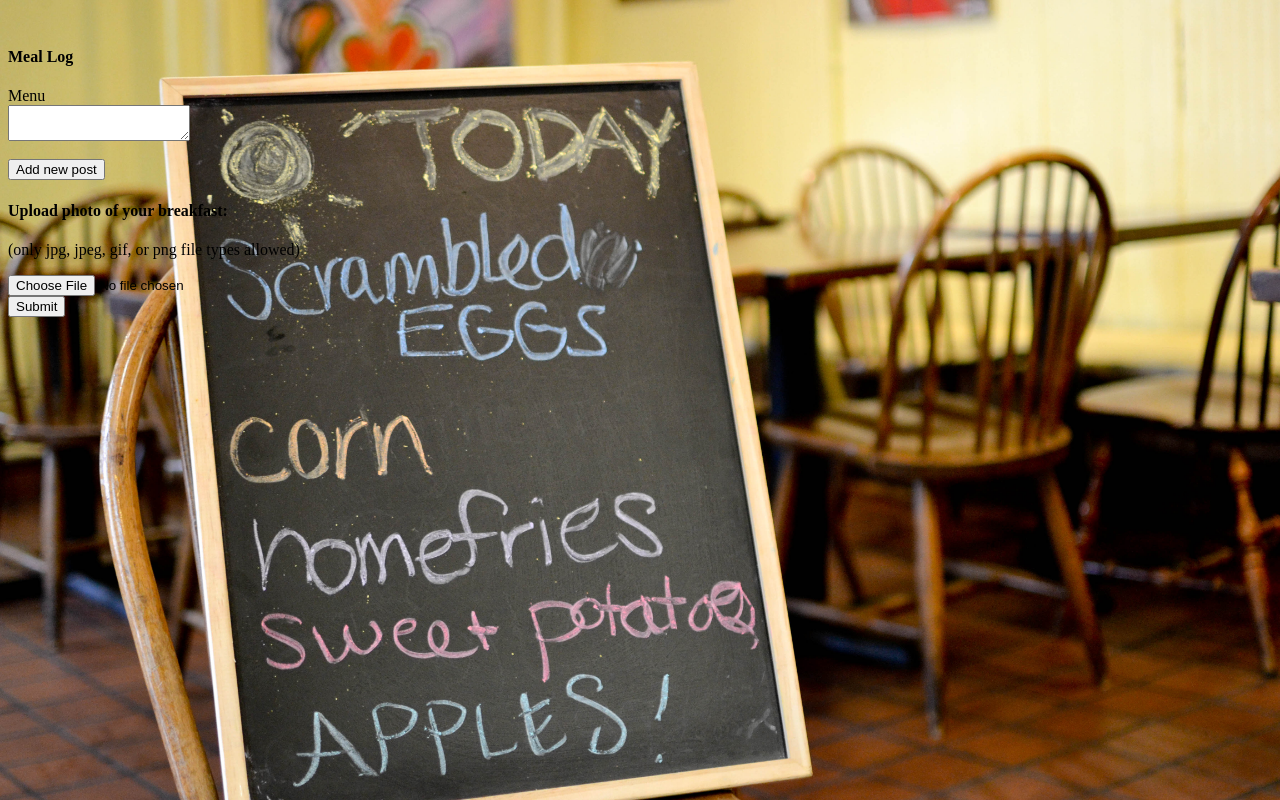
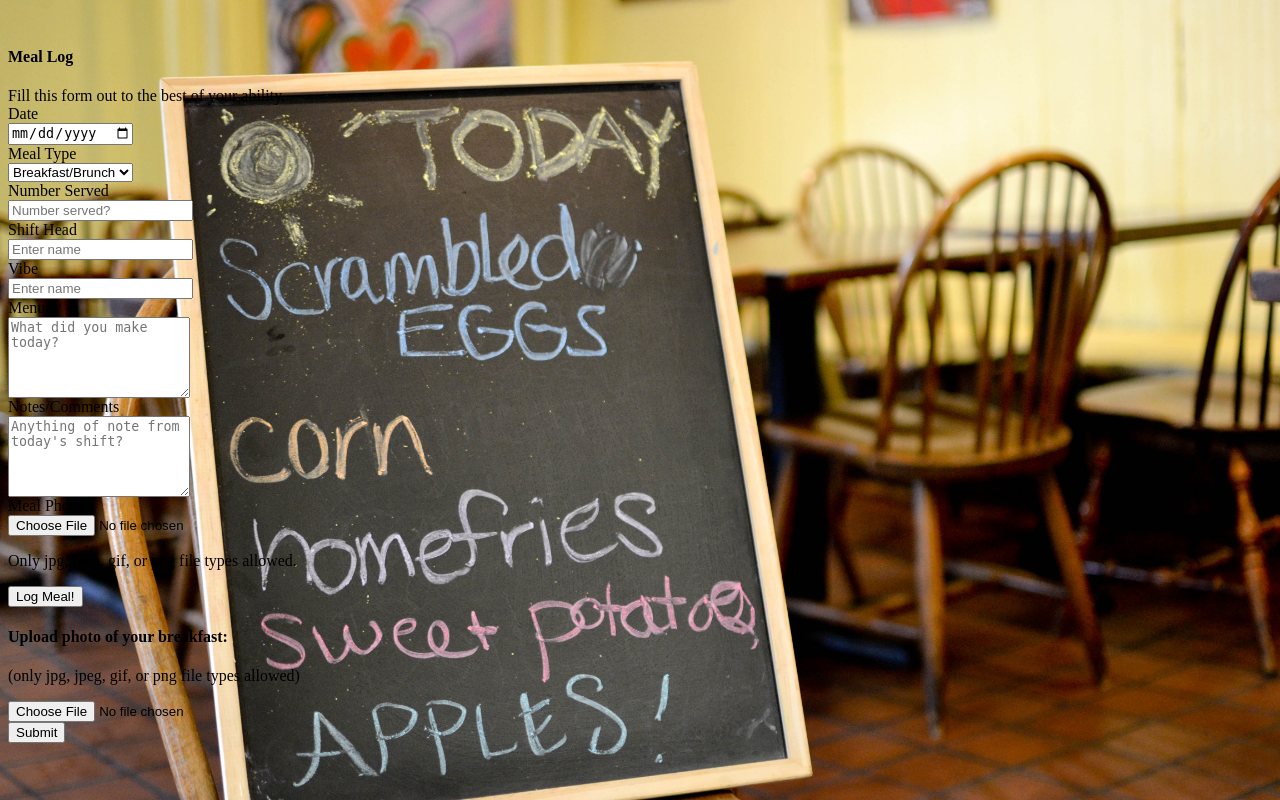
Before and after one commit to mainglis/p4.maryashtoninglis.com, a PHP site: page /index/views/v_meals_add.php in a window 1280 px wide. Run offline with PHP 8.4, Linux system fonts and the light colour scheme; the template is opened without the code that fills it, so the values that code supplies are empty.

Commit message:
Create meal add form, create volunteer model locally.

```diff
--- a/css/meals.css
+++ b/css/meals.css
@@ -6,3 +6,8 @@ body {
   background-repeat:no-repeat;
   background-position: center;
 }
+
+textarea .input-sm {
+	height: 20px;
+	width: 50px;
+}
--- a/views/v_meals_add.php
+++ b/views/v_meals_add.php
@@ -2,15 +2,81 @@
 <link rel="stylesheet" href="/css/meals.css" type="text/css">
 
 <div class="well">
+
+<form class="form-horizontal" method='post' action='/meals/p_add'>
   <h4>Meal Log</h4>
+  <span class="help-block">Fill this form out to the best of your ability.</span>
 
-<form method='post' action='/meals/p_add'>
+  <div class="form-group">
+    <label class="col-sm-2 control-label" for="date">Date</label>
+    <div class="col-sm-3">
+      <input type="date" id="date" class="form-control" placeholder="Date">
+    </div>
+  </div>
 
-        Menu<br> <textarea class="input.lg" name='content'></textarea>
+  <div class="form-group">
+    <label class="col-sm-2 control-label" for="meal_kind">Meal Type</label>
+      <div class="col-sm-3" id="meal_kind">
+        <select class="form-control">
+          <option>Breakfast/Brunch</option>
+          <option>Lunch</option>
+        </select>
+      </div>
+<!--   </div>
 
-        <br><br>
+  <div class="form-group"> -->
+    <label class="col-sm-2 control-label" for="number_served_unique">Number Served</label>
+    <div class="col-sm-3">
+      <input type="number" min="0" id="date" class="form-control" placeholder="Number served?">
+    </div>
+  </div>
 
-        <input type='Submit' value='Add new post'>
+
+  <div class="form-group">
+    <label class="col-sm-2 control-label" for="shift_head">Shift Head</label>
+    <div class="col-sm-3">
+      <input type="text" class="form-control" id="shift_head" placeholder="Enter name">
+    </div>
+ <!--  </div> -->
+  <!-- take out to put them on the same row-->
+  <!--<div class="form-group"> -->
+    <label class="col-sm-2 control-label" for="vibe">Vibe</label>
+    <div class="col-sm-3">
+      <input type="text" class="form-control" id="vibe" placeholder="Enter name">
+    </div>
+  </div>
+
+  <div class="form-group">
+    <label class="col-sm-2 control-label" for="menu">Menu</label>
+    <div class="col-sm-8">
+      <textarea class="form-control" rows="5" type="text" name="menu" placeholder="What did you make today?"></textarea>
+    </div>
+  </div>
+
+  <div class="form-group">
+    <label class="col-sm-2 control-label" for="notes">Notes/Comments</label>
+    <div class="col-sm-8">
+      <textarea class="form-control" rows="5" type="text" name="notes" placeholder="Anything of note from today's shift?"></textarea>
+    </div>
+  </div>
+
+  <div class="form-group">
+    <label class="col-sm-2 control-label" for="meal_photo">Meal Photo</label>
+    <div class="col-sm-8">
+        <input type="file" id="meal_photo">
+        <p class="help-block">Only jpg, jpeg, gif, or png file types allowed.</p>
+    </div>
+  </div>
+
+  <div class="form-group">
+    <label class="col-sm-2 control-label"></label>
+    <div class="col-sm-8">
+      <input class="btn btn-primary" type='Submit' value='Log Meal!'>
+    </div>
+  </div>
+</form>
+
+
         <h4>Upload photo of your breakfast:</h4><p id="filetypes">(only jpg, jpeg, gif, or png file types allowed)</p>
 
                 <input type='file' name='uploads'></br>
@@ -22,9 +88,7 @@
         </div>
         <br/>
     <?php endif; ?>
-</form>
-<!-- <form method='POST' enctype="multipart/form-data" action='/posts/p_upload/'>
 
-            </form>   -->
+
 
 </div>
```
Also changed, not shown: views/_v_template.php (+9 -8 lines), views/v_index_index.php (+10 -4 lines), css/bootstrap-responsive.css. Lines whose indentation alone changed are shown as unchanged.
